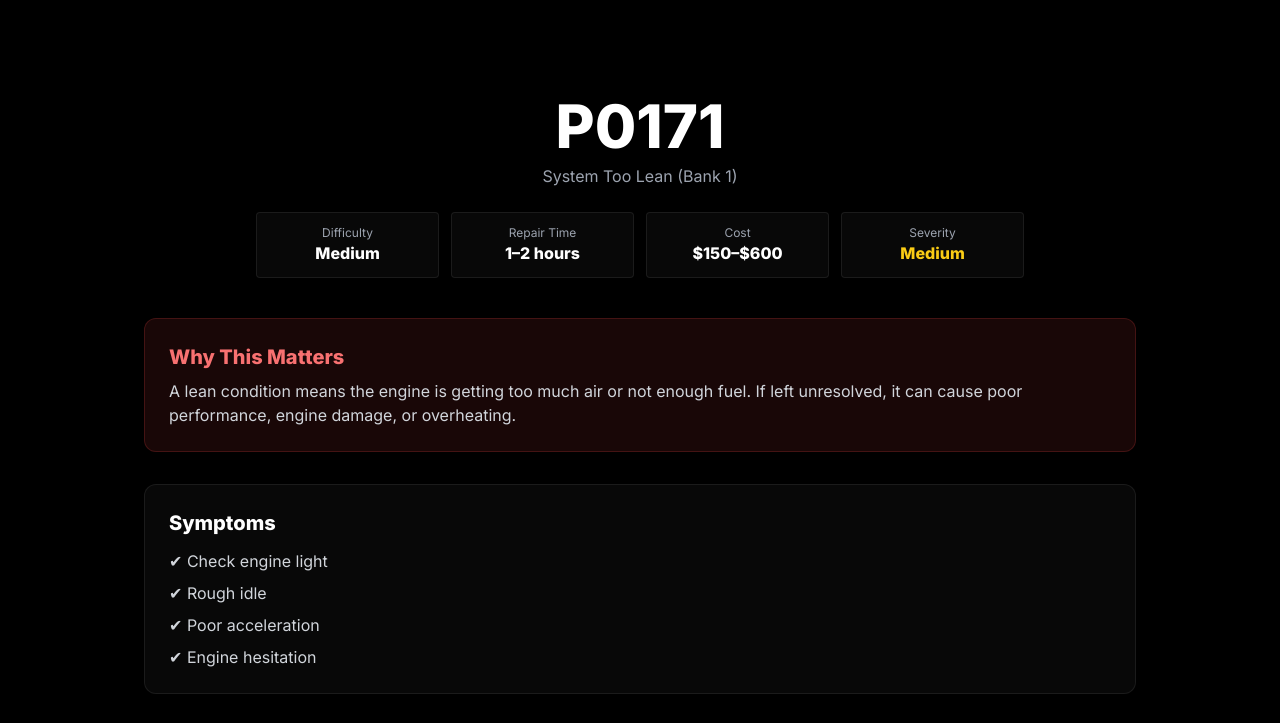
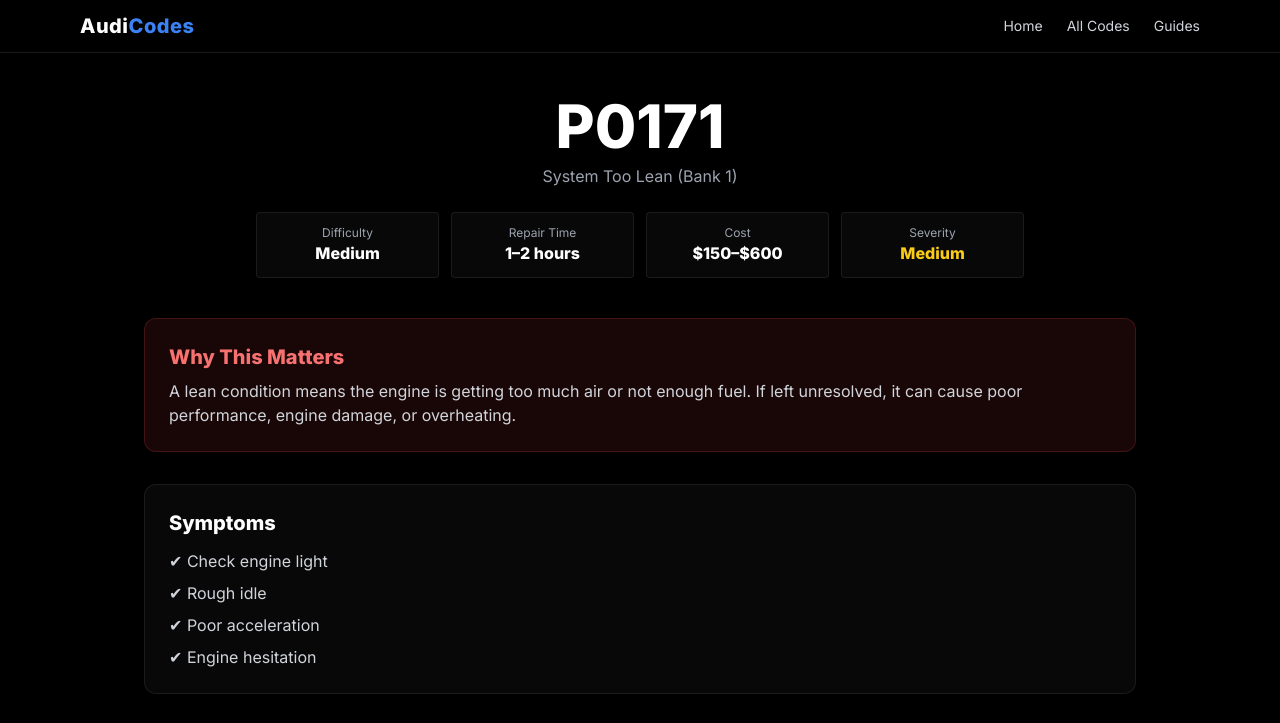
Before and after one commit to Darkdreamnit/Audi, a plain HTML site: page p0171.html in a window 1280 px wide. Shown: the top 723 px of the page. Drawn offline with nearby package versions, Linux system fonts and the light colour scheme; no server answers.

Commit message:
Update p0171.html

```diff
--- a/p0171.html
+++ b/p0171.html
@@ -20,6 +20,46 @@ body { font-family: 'Inter', sans-serif; }
 </head>
 
 <body class="bg-black text-white">
+
+    <!-- HEADER -->
+<header class="fixed top-0 left-0 w-full z-50 bg-black/80 backdrop-blur border-b border-white/10">
+
+  <div class="max-w-6xl mx-auto px-4 py-3 flex items-center justify-between">
+
+    <!-- LOGO -->
+    <a href="index.html" class="text-xl font-bold tracking-wide">
+      Audi<span class="text-blue-500">Codes</span>
+    </a>
+
+    <!-- DESKTOP NAV -->
+    <nav class="hidden md:flex items-center gap-6 text-sm text-gray-300">
+      <a href="index.html" class="hover:text-white transition">Home</a>
+      <a href="#" class="hover:text-white transition">All Codes</a>
+      <a href="#" class="hover:text-white transition">Guides</a>
+    </nav>
+
+    <!-- HAMBURGER -->
+    <button id="menuBtn" class="md:hidden flex flex-col gap-1.5">
+
+      <span class="w-6 h-0.5 bg-white transition-all"></span>
+      <span class="w-6 h-0.5 bg-white transition-all"></span>
+      <span class="w-6 h-0.5 bg-white transition-all"></span>
+
+    </button>
+
+  </div>
+
+  <!-- MOBILE MENU -->
+  <div id="mobileMenu"
+    class="hidden flex-col bg-black border-t border-white/10 px-4 py-4 space-y-3 text-gray-300 md:hidden">
+
+    <a href="index.html" class="block hover:text-white">Home</a>
+    <a href="#" class="block hover:text-white">All Codes</a>
+    <a href="#" class="block hover:text-white">Guides</a>
+
+  </div>
+
+</header>
 
 <!-- HERO -->
 <section class="pt-24 pb-10 text-center">
```
